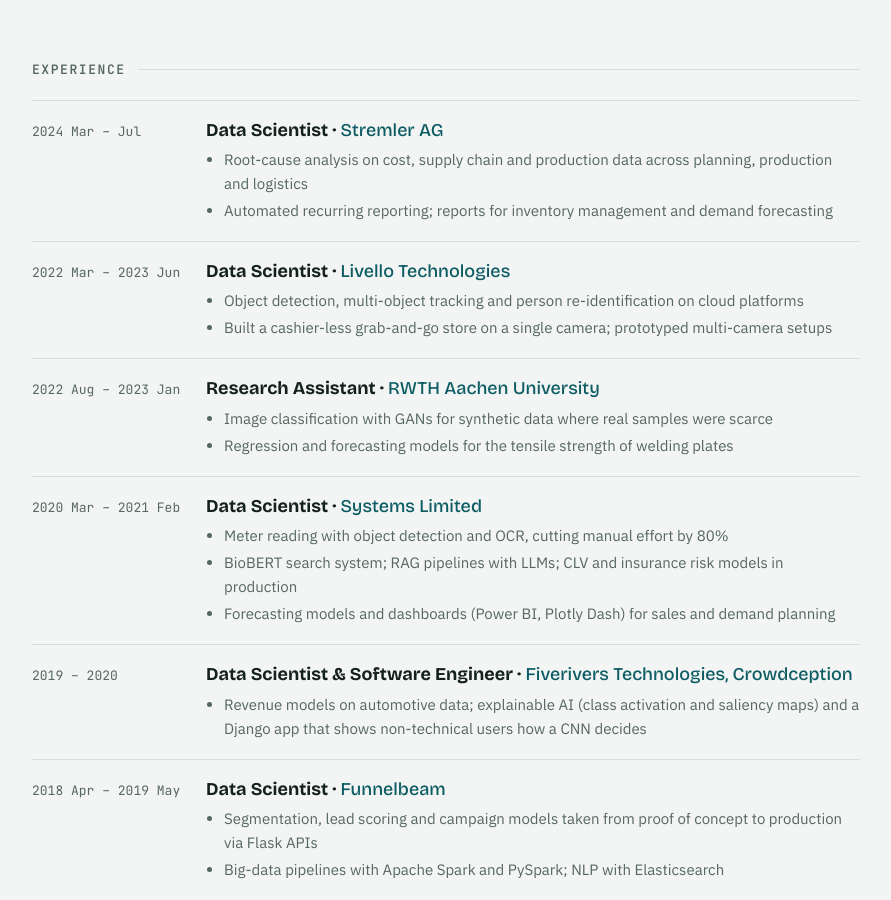
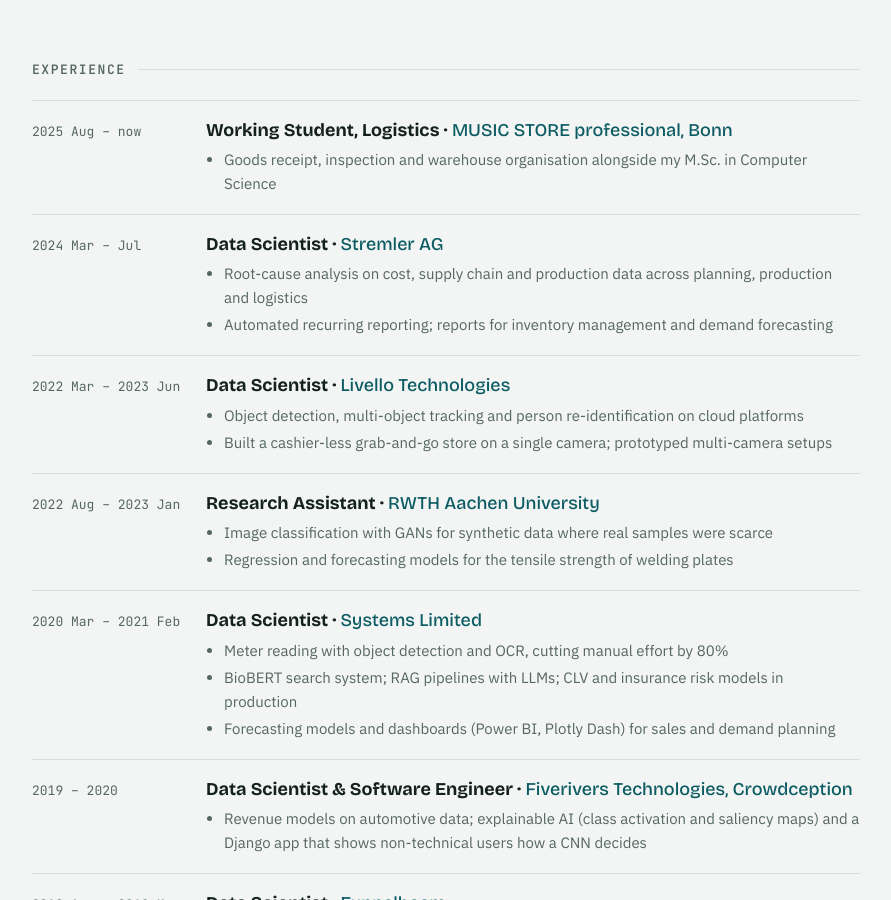
Before and after one commit to jamshaidsohail5/jamshaidsohail5.github.io, a plain HTML site: page index.html in a window 1280 px wide. Shown: the part 1299-2199 px from the top of the page, without its empty margins (194-1085 px from the left). Drawn offline with nearby package versions, Linux system fonts and the light colour scheme.

Commit message:
Add MUSIC STORE working student role to experience

```diff
--- a/index.html
+++ b/index.html
@@ -249,6 +249,8 @@ footer{font:12.5px var(--f-mono);color:var(--muted);display:flex;justify-content
   <section id="experience" aria-labelledby="exp-h">
     <h2 id="exp-h">Experience</h2>
     <div class="tl">
+      <div class="job"><div class="when">2025 Aug – now</div><div><h3>Working Student, Logistics · <span class="org">MUSIC STORE professional, Bonn</span></h3>
+        <ul><li>Goods receipt, inspection and warehouse organisation alongside my M.Sc. in Computer Science</li></ul></div></div>
       <div class="job"><div class="when">2024 Mar – Jul</div><div><h3>Data Scientist · <span class="org">Stremler AG</span></h3>
         <ul><li>Root-cause analysis on cost, supply chain and production data across planning, production and logistics</li><li>Automated recurring reporting; reports for inventory management and demand forecasting</li></ul></div></div>
       <div class="job"><div class="when">2022 Mar – 2023 Jun</div><div><h3>Data Scientist · <span class="org">Livello Technologies</span></h3>
```
